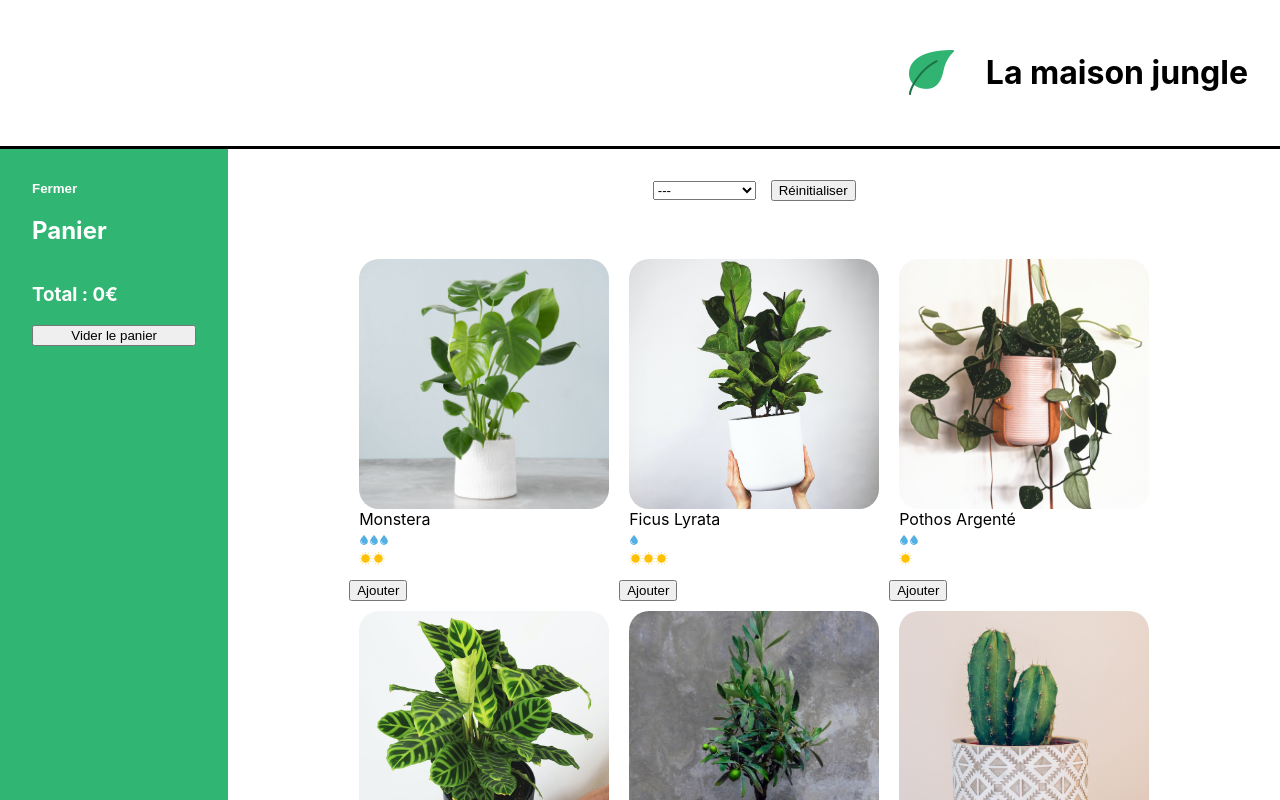
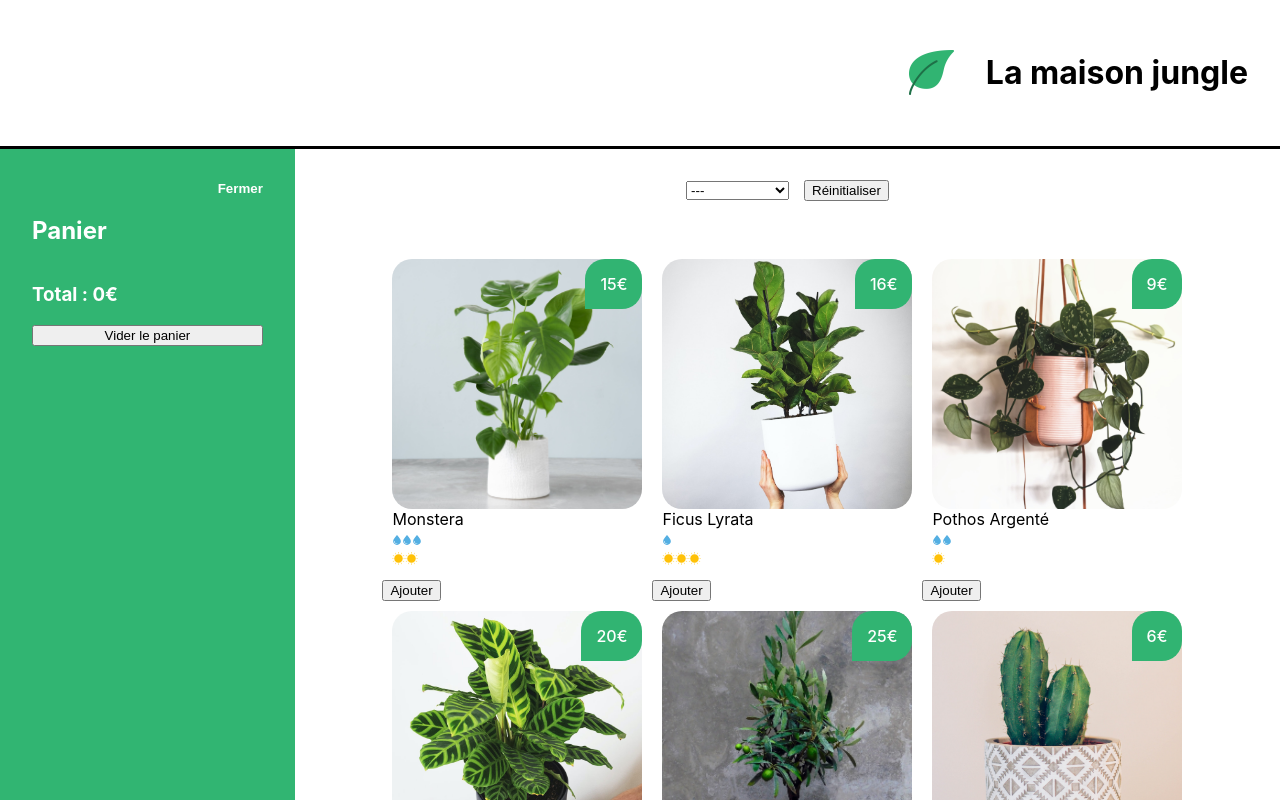
Before and after one commit to MaryamVerdon/la-maison-jungle, a React (Create React App) app: page / in a window 1280 px wide. Shown: the top 800 px of the page. Built offline with nearby package versions, Linux system fonts and the light colour scheme.

Commit message:
affichage et CSS du prix de chaque item

```diff
--- a/src/components/PlantItem.js
+++ b/src/components/PlantItem.js
@@ -5,9 +5,10 @@ function handleClick(plantName) {
 	alert(`Vous voulez acheter 1 ${plantName}? Très bon choix 🌱✨`)
 }
 
-function PlantItem({ cover, name, water, light }) {
+function PlantItem({ cover, name, water, light, price }) {
 	return (
 		<li className='lmj-plant-item' onClick={() => handleClick}>
+			<span className='lmj-plant-item-price'>{price}€</span>
 			<img className='lmj-plant-item-cover' src={cover} alt={`${name} cover`} />
 			{name}
 			<div>
@@ -18,5 +19,4 @@ function PlantItem({ cover, name, water, light }) {
 	)
 }
 
-
 export default PlantItem;
--- a/src/styles/Cart.css
+++ b/src/styles/Cart.css
@@ -5,7 +5,7 @@
 	display: flex;
 	flex-direction: column;
 	justify-content: flex-start;
-	width: 200px;
+	width: 300px;
 }
 
 .lmj-cart-add-button {
@@ -22,11 +22,12 @@
 	align-self: self-start;
 	padding: 0;
 	color: white;
+	align-self: flex-end;
 }
 
 .lmj-cart-closed {
 	padding: 32px;
-	width: 200px;
+	width: 300px;
 }
 
 .lmj-cart-closed > button {
--- a/src/styles/PlantItem.css
+++ b/src/styles/PlantItem.css
@@ -12,4 +12,16 @@
 	justify-content: center;
 	flex-direction: column;
 	text-transform: capitalize;
+	position: relative;
 }
+
+.lmj-plant-item-price {
+	position: absolute;
+	border-radius: 20px 20px 20px 0;
+	background-color: #31b472;
+	color: white;
+	padding: 15px;
+	right: 0;
+	top: 0;
+	font-weight: 500;
+}
```
